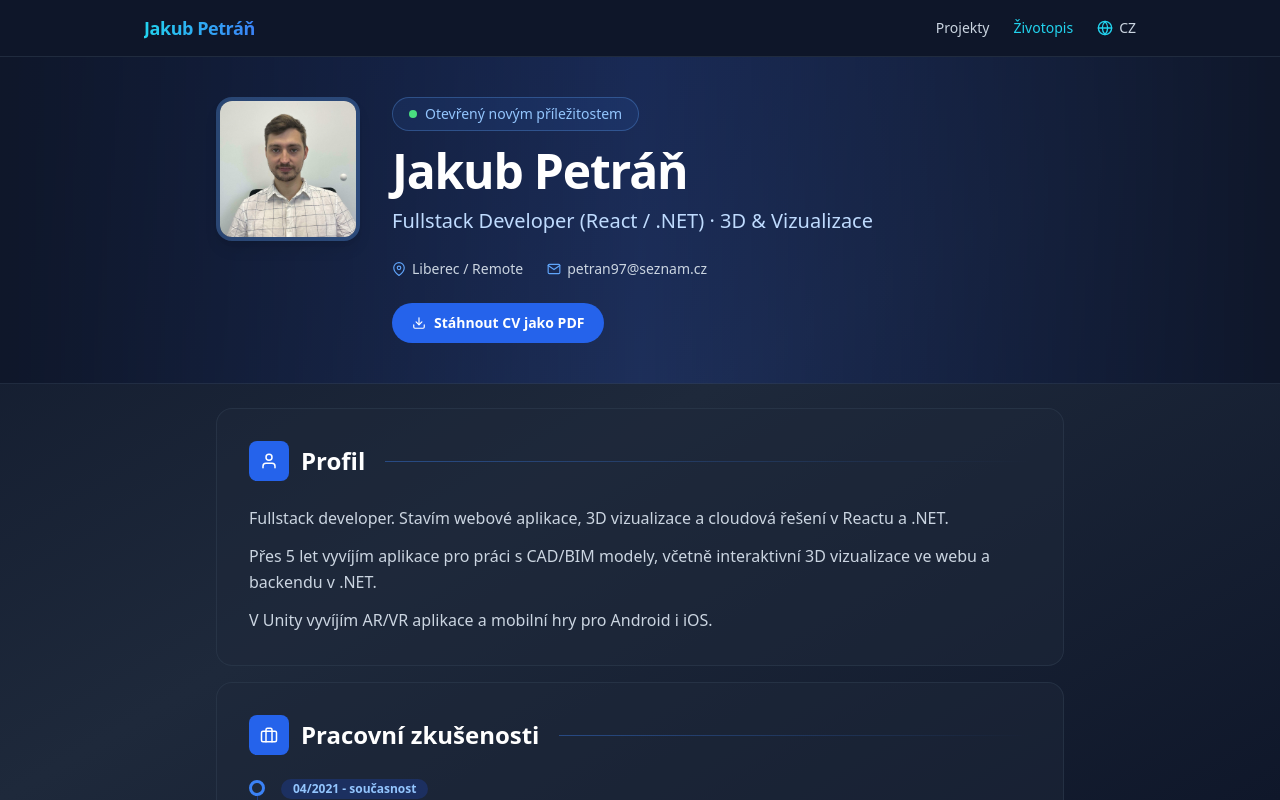
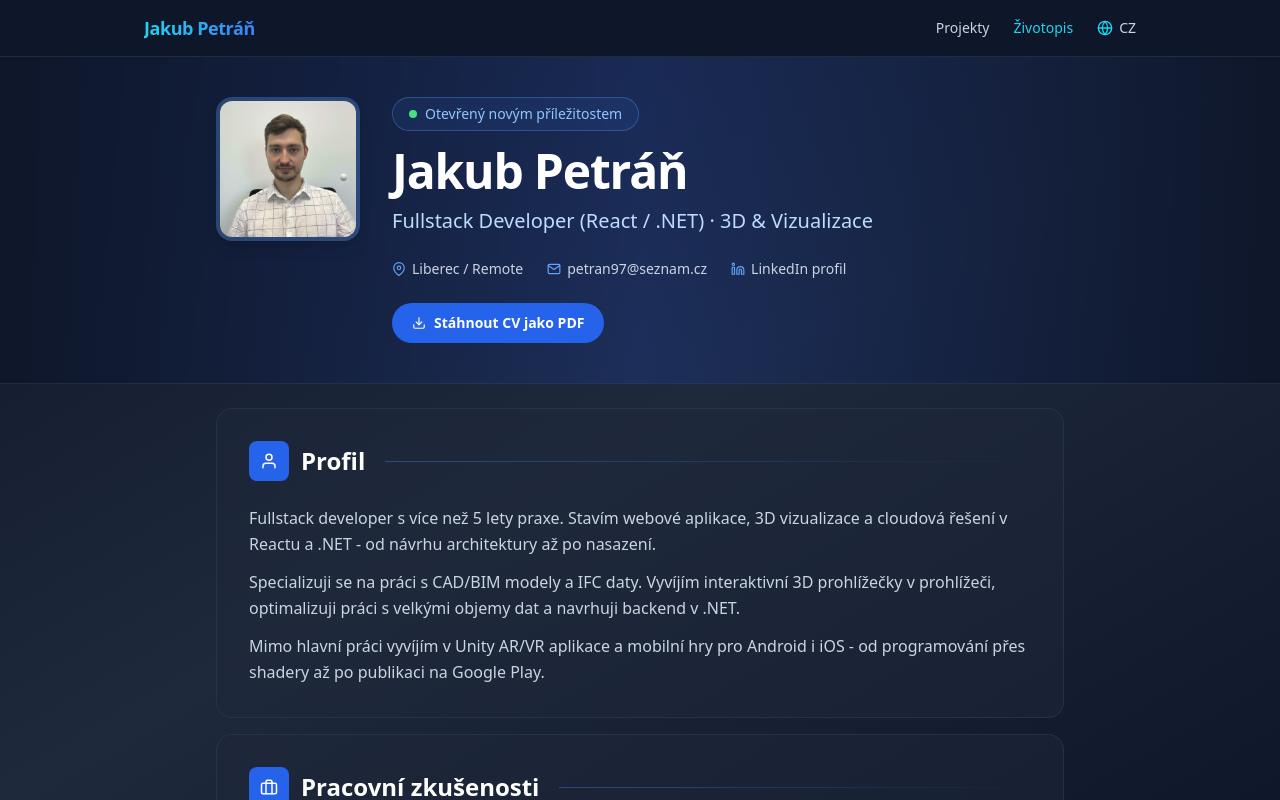
Before and after one commit to Kubica91/github-portfolio, a React (Vite) app: page /github-portfolio/cv in a window 1280 px wide. Built offline with nearby package versions, Linux system fonts and the light colour scheme.

Commit message:
prepis zivotopisu, dopsani informaci a vylepseni

```diff
--- a/src/curriculumVitae/CurriculumVitaePage.tsx
+++ b/src/curriculumVitae/CurriculumVitaePage.tsx
@@ -8,11 +8,13 @@ import {
     FiDownload,
     FiFolder,
     FiGlobe,
+    FiLinkedin,
     FiMail,
     FiMapPin,
     FiUser,
 } from "react-icons/fi";
-import { LuCode, LuGamepad2, LuMessageSquare } from "react-icons/lu";
+import { LuBox, LuCode, LuGamepad2, LuMessageSquare } from "react-icons/lu";
+import { TbChessKnight } from "react-icons/tb";
 import usePersistentScroll from "../hooks/usePersistentScroll";
 import SectionTitle from "./components/SectionTitle";
 import SkillCategory from "./components/SkillCategory";
@@ -37,7 +39,7 @@ const CurriculumVitaePage = () => {
     return (
         <div
             ref={containerRef}
-            className="w-full h-full bg-gradient-to-br from-slate-900 via-slate-800 to-slate-900 overflow-auto print:h-auto print:overflow-visible
+            className="cv-print-scale w-full h-full bg-gradient-to-br from-slate-900 via-slate-800 to-slate-900 overflow-auto print:h-auto print:overflow-visible
                 print:bg-white"
         >
             {/* Header */}
@@ -73,6 +75,16 @@ const CurriculumVitaePage = () => {
                                     <FiMail className="text-blue-400" />
                                     petran97@seznam.cz
                                 </span>
+
+                                <a
+                                    href="https://www.linkedin.com/in/jakub-petráň-551b31313"
+                                    target="_blank"
+                                    rel="noopener noreferrer"
+                                    className="flex items-center gap-1.5 transition-colors hover:text-blue-300 print:text-gray-600"
+                                >
+                                    <FiLinkedin className="text-blue-400" />
+                                    {t("CV.LinkedIn")}
+                                </a>
                             </div>
 
                             <button
@@ -156,6 +168,11 @@ const CurriculumVitaePage = () => {
 
                             <li className="flex items-start gap-2">
                                 <span className="mt-1.5 h-1.5 w-1.5 shrink-0 rounded-full bg-blue-500" />
+                                {t("CV.WorkExperience.IndexedDb")}
+                            </li>
+
+                            <li className="flex items-start gap-2">
+                                <span className="mt-1.5 h-1.5 w-1.5 shrink-0 rounded-full bg-blue-500" />
                                 {t("CV.WorkExperience.IfcMetadata")}
                             </li>
 
@@ -188,7 +205,7 @@ const CurriculumVitaePage = () => {
                         <SkillCategory
                             title={t("CV.TechnicalSkills.Frontend")}
                             color="blue"
-                            skills={["React", "TypeScript", "Three.js", "Autodesk Forge Viewer", "Syncfusion UI"]}
+                            skills={["React", "TypeScript", "Three.js", "IFC.js", "APS Viewer", "Syncfusion UI"]}
                         />
 
                         <SkillCategory
@@ -200,19 +217,19 @@ const CurriculumVitaePage = () => {
                         <SkillCategory
                             title={t("CV.TechnicalSkills.3dVisualization")}
                             color="purple"
-                            skills={["BIM / CAD", "IFC (Ifc.js)", "Unity (AR/VR)"]}
+                            skills={["BIM / CAD", "IFC", "Point Cloud", "Unity (AR/VR)"]}
                         />
 
                         <SkillCategory
                             title={t("CV.TechnicalSkills.CloudDevOps")}
                             color="orange"
-                            skills={["Azure DevOps", "TFS"]}
+                            skills={["Autodesk Platform Services", "Azure DevOps", "TFS"]}
                         />
 
                         <SkillCategory
                             title={t("CV.TechnicalSkills.Database")}
                             color="rose"
-                            skills={["SQL"]}
+                            skills={["SQL", "IndexedDB"]}
                         />
                     </div>
                 </section>
@@ -277,7 +294,8 @@ const CurriculumVitaePage = () => {
                         ].map((cert) => (
                             <div
                                 key={cert.name}
-                                className="flex items-center gap-4 rounded-xl border border-slate-700/50 bg-slate-900/30 p-4 print:bg-white print:border-gray-200"
+                                className="flex items-center gap-4 rounded-xl border border-slate-700/50 bg-slate-900/30 p-4 transition-all hover:shadow-lg
+                                    hover:border-cyan-500/50 hover:-translate-y-1 print:bg-white print:border-gray-200"
                             >
                                 <div className="flex h-12 w-12 shrink-0 items-center justify-center rounded-lg bg-blue-600 text-xl text-white">
                                     <FiAward />
@@ -305,6 +323,18 @@ const CurriculumVitaePage = () => {
                                 desc: t("CV.Projects.UnityGamesDesc"),
                                 icon: <LuGamepad2 />,
                                 color: "bg-purple-600",
+                            },
+                            {
+                                title: t("CV.Projects.UnityExperiments"),
+                                desc: t("CV.Projects.UnityExperimentsDesc"),
+                                icon: <LuBox />,
+                                color: "bg-pink-600",
+                            },
+                            {
+                                title: t("CV.Projects.Chess3D"),
+                                desc: t("CV.Projects.Chess3DDesc"),
+                                icon: <TbChessKnight />,
+                                color: "bg-emerald-600",
                             },
                             {
                                 title: t("CV.Projects.WordGame"),
--- a/src/index.css
+++ b/src/index.css
@@ -55,4 +55,17 @@ body {
         border: none !important;
         box-shadow: none !important;
     }
+
+    .cv-print-scale {
+        zoom: 0.85;
+    }
+
+    @-moz-document url-prefix() {
+        .cv-print-scale {
+            zoom: unset;
+            transform: scale(0.85);
+            transform-origin: top left;
+            width: 117.6471%;
+        }
+    }
 }
--- a/src/locales/cs.json
+++ b/src/locales/cs.json
@@ -343,12 +343,13 @@
         "Subtitle": "Fullstack Developer (React / .NET) · 3D & Vizualizace",
         "Location": "Liberec / Remote",
         "DownloadPdf": "Stáhnout CV jako PDF",
+        "LinkedIn": "LinkedIn profil",
 
         "Profile": {
             "Heading": "Profil",
-            "Focus": "Fullstack developer. Stavím webové aplikace, 3D vizualizace a cloudová řešení v Reactu a .NET.",
-            "CadBimExperience": "Přes 5 let vyvíjím aplikace pro práci s CAD/BIM modely, včetně interaktivní 3D vizualizace ve webu a backendu v .NET.",
-            "AdditionalSkills": "V Unity vyvíjím AR/VR aplikace a mobilní hry pro Android i iOS."
+            "Focus": "Fullstack developer s více než 5 lety praxe. Stavím webové aplikace, 3D vizualizace a cloudová řešení v Reactu a .NET - od návrhu architektury až po nasazení.",
+            "CadBimExperience": "Specializuji se na práci s CAD/BIM modely a IFC daty. Vyvíjím interaktivní 3D prohlížečky v prohlížeči, optimalizuji práci s velkými objemy dat a navrhuji backend v .NET.",
+            "AdditionalSkills": "Mimo hlavní práci vyvíjím v Unity AR/VR aplikace a mobilní hry pro Android i iOS - od programování přes shadery až po publikaci na Google Play."
         },
 
         "WorkExperience": {
@@ -356,17 +357,18 @@
             "Period": "04/2021 - současnost",
             "Title": "Software Developer",
             "Company": "Proconom Software s.r.o., Liberec",
-            "CadBimVisualization": "Webové aplikace pro 3D vizualizaci CAD/BIM modelů",
-            "ForgeViewer": "Autodesk Forge Viewer - vedu a vyvíjím od začátku",
-            "ThreeJsViewer": "3D prohlížečka v Three.js - vytvořena od základu",
-            "PointCloud": "Implementace vlastních formátů point cloudových modelů",
-            "FrontendStack": "Frontend: React, TypeScript, Forge Viewer, Three.js",
-            "BackendStack": "Backend: .NET (C#), REST API",
-            "BigDataOptimization": "Optimalizace načítání a zpracování velkých JSON dat",
+            "CadBimVisualization": "Návrh a vývoj webových aplikací pro 3D vizualizaci CAD/BIM modelů",
+            "ForgeViewer": "Autodesk Platform Services (APS, dříve Forge) - hlavní projekt, který vedu a vyvíjím od začátku",
+            "ThreeJsViewer": "Vlastní 3D prohlížečka postavená na Three.js a IFC.js - vytvořena od základu",
+            "PointCloud": "Implementace vlastních formátů a vykreslování rozsáhlých point cloudových modelů",
+            "FrontendStack": "Frontend: React, TypeScript, APS Viewer, Three.js, IFC.js",
+            "BackendStack": "Backend: .NET (C#), REST API, menší přesah do Node.js a Python/JavaScript Azure Functions",
+            "BigDataOptimization": "Optimalizace načítání a zpracování velkých JSON dat (stovky MB)",
+            "IndexedDb": "Prohlížečová IndexedDB pro práci s velkým objemem modelových dat na klientu - cachování a streaming bez zatížení serveru",
             "IfcMetadata": "Zpracování a vizualizace metadat IFC souborů",
-            "CollisionDetection": "Detekce kolizí 3D modelů",
+            "CollisionDetection": "Detekce kolizí 3D modelů a vizualizace konfliktů",
             "BcfImportExport": "Import a export BCF (BIM Collaboration Format)",
-            "ArVrDevelopment": "AR/VR aplikace v Unity (C#)"
+            "ArVrDevelopment": "AR/VR aplikace v Unity (C#) pro průmyslové vizualizace"
         },
 
         "TechnicalSkills": {
@@ -400,13 +402,15 @@
         "Projects": {
             "Heading": "Další projekty",
             "UnityGames": "Mobilní hry v Unity",
-            "UnityGamesDesc": "Vlastní mobilní hra publikovaná na Google Play (dnes stažena). Další projekty rozpracované.",
-            "Experimental": "Experimentální projekty",
-            "ExperimentalDesc": "3D a vizualizace",
+            "UnityGamesDesc": "Tower defense Def the Base publikovaná na Google Play (dnes stažena), 2D platformer Find a Coin a rozpracovaný Jumping Jello.",
+            "UnityExperiments": "Unity experimenty (3D)",
+            "UnityExperimentsDesc": "Hide and Seek (PC, AI a shadery), 3D restaurace s vlastní AI číšníků a kuchařů a 3D akvárium s rybkami - prototypy zaměřené na AI, prostředí a interakci.",
+            "Chess3D": "Šachy v Three.js",
+            "Chess3DDesc": "Interaktivní 3D šachové figurky v prohlížeči. Vlastní generování geometrie, výběr a zvýraznění tahů.",
             "WordGame": "Hádej slovo - firemní webová hra",
-            "WordGameDesc": "Fullstack aplikace: React frontend, .NET backend (REST API).",
+            "WordGameDesc": "Fullstack vánoční hra: React frontend, .NET backend (REST API), denní hádanky a žebříček hráčů.",
             "CodingGames": "Kódovací výzvy",
-            "CodingGamesDesc": "Algoritmické úlohy na codingame.com"
+            "CodingGamesDesc": "Algoritmické úlohy a logické hádanky na codingame.com"
         },
 
         "Languages": {
```
